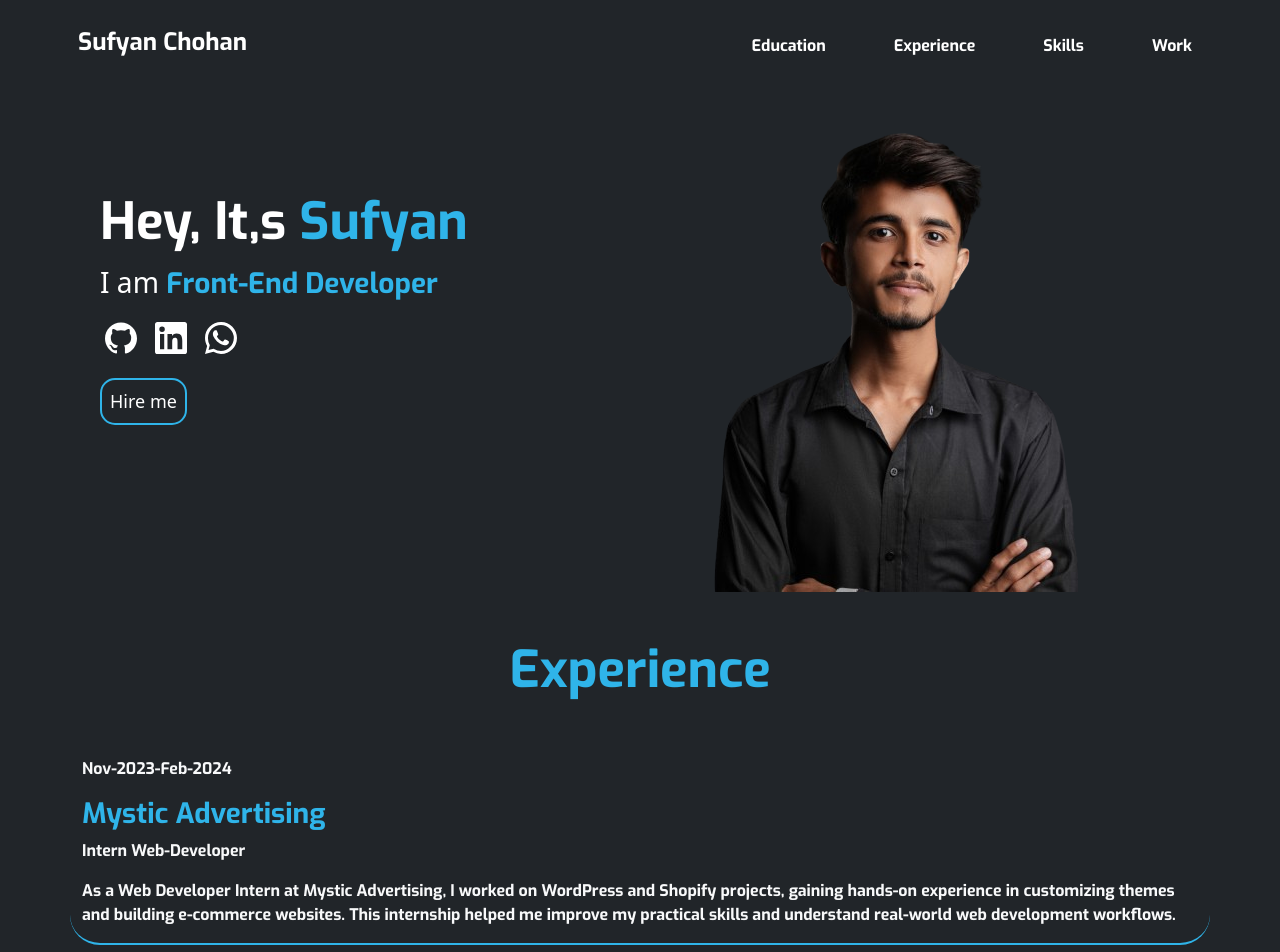
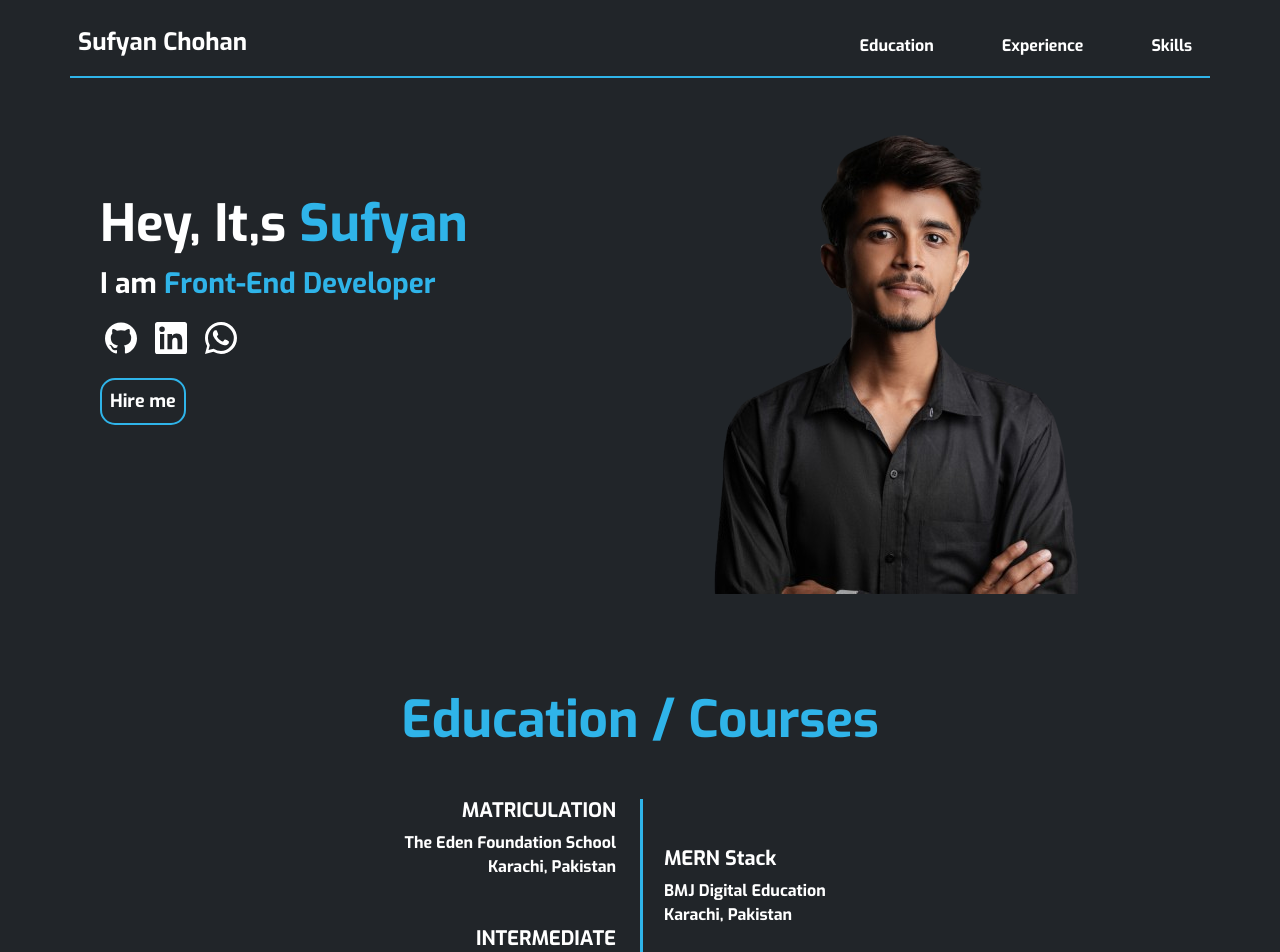
Before and after one commit to SufyanChohan/Portfolio, a React (Vite) app: page / in a window 1280 px wide. Shown: the top 952 px of the page. Built offline with nearby package versions, Linux system fonts and the light colour scheme.

Commit message:
styling done

```diff
--- a/index.html
+++ b/index.html
@@ -4,9 +4,9 @@
 <link href="https://fonts.googleapis.com/css2?family=Exo:wght@700&display=swap" rel="stylesheet">
 
     <meta charset="UTF-8" />
-    <link rel="icon" type="image/svg+xml" href="/vite.svg" />
+    <link rel="icon" type="image/svg+xml" href="./src/assets/favicon.png" />
     <meta name="viewport" content="width=device-width, initial-scale=1.0" />
-    <title>Vite + React</title>
+    <title>Portfolio Sufyan Chohan</title>
   </head>
   <body>
     <div id="root"></div>
--- a/src/Components/Animate.jsx
+++ b/src/Components/Animate.jsx
@@ -3,9 +3,9 @@ import { motion } from 'framer-motion';
 const Animate= () => {
   return (
     <motion.h2
-      initial={{ x: -100, opacity: 0 }}   // 👈 Left se start
-      whileInView={{ x: 0, opacity: 1 }}  // 👈 Scroll me dikhte hi aaja
-      exit={{ x: -100, opacity: 0 }}      // 👈 Optional: hide again
+      initial={{ y: -100, opacity: 0 }}   // 👈 Left se start
+      whileInView={{ y: 0, opacity: 1 }}  // 👈 Scroll me dikhte hi aaja
+      exit={{ y: -100, opacity: 0 }}      // 👈 Optional: hide again
       transition={{ duration: 0.6 }}
       viewport={{ once: false, amount: 0.2 }} // 👈 Kitne scroll pe trigger ho
     >
--- a/src/Components/Education.jsx
+++ b/src/Components/Education.jsx
@@ -1,44 +1,53 @@
 import React from "react";
-import "../Styles/timeline.css"; // Custom styles for the glowing effect
-import { div } from "framer-motion/client";
+import "../Styles/timeline.css";
+import { motion } from "framer-motion";
+
 const edu =[
-    {
+   {
+    title: "MATRICULATION",
+    institute: "The Eden Foundation School",
+    location: "Karachi, Pakistan",
+  },
+  {
     title: "INTERMEDIATE",
     institute: "Government Degree Boys College",
     location: "Karachi, Pakistan",
     },
+
 ]
 const education = [
 
-  {
-    title: "MATRICULATION",
-    institute: "Anjum Secondary School",
-    location: "Karachi, Pakistan",
-  },
+
   {
     title: "MERN Stack",
-    institute: "Expertizo University",
+    institute: "BMJ Digital Education",
     location: "Karachi, Pakistan",
   },
 ];
 
 export default function EducationTimeline() {
   return (
+    <div className="bg-dark">
     <div className="container py-5 bg-dark text-white">
-  <h2 className="text-center text-success fw-bold mb-5" style={{ fontSize: "2.5rem" }}>
-    Education <span className="text-white">/</span> Courses
+  <h2 className="text-center fw-bold mb-5 pt-5 heading" >
+    Education <span className="">/</span> Courses
   </h2>
 
   <div className="row position-relative timeline">
     {/* Left Side (Courses / edu) */}
     <div className="col-md-6 text-end pe-md-4">
       {edu.map((item, index) => (
-        <div key={index} className="mb-5 position-relative timeline-item-left">
+        <motion.div key={index} className="mb-5 position-relative timeline-item-left"
+        initial={{ x: -100, opacity: 0 }}
+      whileInView={{ x: 0, opacity: 1 }}
+      exit={{ x: -100, opacity: 0 }}
+      transition={{ duration: 0.9 }}
+      viewport={{ once: false, amount: 0.2 }}>
           <div className="timeline-dot bg-success shadow"></div>
           <h5 className="fw-bold">{item.title}</h5>
           <p className="mb-0">{item.institute}</p>
           <p className="mb-0">{item.location}</p>
-        </div>
+        </motion.div>
       ))}
     </div>
 
@@ -48,15 +57,21 @@ export default function EducationTimeline() {
     {/* Right Side (Education / education) */}
     <div className="col-md-6 ps-md-4">
       {education.map((item, index) => (
-        <div key={index} className="mb-5 position-relative timeline-item-right">
+        <motion.div key={index} className="mb-5 position-relative timeline-item-right mt-5"
+        initial={{ x: 100, opacity: 0 }}
+      whileInView={{ x: 0, opacity: 1 }}
+      exit={{ x: -100, opacity: 0 }}
+      transition={{ duration: 0.9 }}
+      viewport={{ once: false, amount: 0.2 }}>
           <div className="timeline-dot bg-success shadow"></div>
           <h5 className="fw-bold">{item.title}</h5>
           <p className="mb-0">{item.institute}</p>
           <p className="mb-0">{item.location}</p>
-        </div>
+        </motion.div>
       ))}
     </div>
   </div>
 </div>
+</div>
   );
 }
--- a/src/Components/Navbar.jsx
+++ b/src/Components/Navbar.jsx
@@ -8,18 +8,18 @@ export default function Navbar() {
 
     const navigate = useNavigate()
   return (
-    <nav className="navbar navbar-expand-lg navbar-dark bg-dark p-3">
-      <div className="container p-2">
+    <nav className="navbar navbar-expand-lg navbar-dark bg-dark p-3 navmain">
+      <div className="container p-2 borderb">
         <h1 onClick={()=>navigate("/")} className='myname'>Sufyan Chohan</h1>
         <button className="navbar-toggler" type="button" data-bs-toggle="collapse" data-bs-target="#navbarNav">
           <span className="navbar-toggler-icon"></span>
         </button>
         <div className="collapse navbar-collapse " id="navbarNav">
           <div className='ms-auto d-flex gap-5 navbar-nav'>
-         <div className='itemnav'>Education</div>
+          <a href="#education"><div className='itemnav'>Education</div></a>
           <a href="#expsec"><div className='itemnav'>Experience</div></a>
           <a href="#skillsec"> <div className='itemnav'>Skills</div></a>
-          <div className='itemnav'>Work</div>
+          {/* <div className='itemnav'>Work</div> */}
           </div>
         </div>
       </div>
--- a/src/Pages/Home.jsx
+++ b/src/Pages/Home.jsx
@@ -13,6 +13,9 @@ import bootlogo from '../assets/bootstrap.png'
 import wordlogo from '../assets/wordpress.png'
 import shoplogo from '../assets/shopify.png'
 
+import { motion } from 'framer-motion'
+import EducationTimeline from '../Components/Education'
+
 export default function Home() {
   return (
     <div>
@@ -20,15 +23,27 @@ export default function Home() {
         <div className='bg-dark'>
       <div className="main container ">
 
-        <div className='first col-12 col-md-6 mb-4 mb-md-0'><h1 className='firsthead'>Hey, It,s <span className="clrblue">Sufyan</span></h1>
-        <p className='firstp'>I am <span className="clrblue">Front-End Developer</span> </p>
+        <div className='first col-12 col-md-6 mb-4 mb-md-0'><motion.h1 className='firsthead'
+            initial={{ x: -100, opacity: 0 }}
+      whileInView={{ x: 0, opacity: 1 }}
+      exit={{ x: -100, opacity: 0 }}
+      transition={{ duration: 0.9 }}
+      viewport={{ once: false, amount: 0.2 }}
+        >Hey, It,s <span className="clrblue">Sufyan</span></motion.h1>
+        <motion.p className='firstp'
+        initial={{ x: -100, opacity: 0 }}
+      whileInView={{ x: 0, opacity: 1 }}
+      exit={{ x: -100, opacity: 0 }}
+      transition={{ duration: 0.9 }}
+      viewport={{ once: false, amount: 0.2 }}
+        >I am <span className="clrblue">Front-End Developer</span> </motion.p>
         <div className='d-flex'>
         <Github/>
         <Linkedinlogo/>
         <Whatsapplogo/>
         </div>
     <div className='pt-3'>
-      <a href="tel:923131071174" target='-blank'><button className='hirebtn'> Hire me</button></a>
+      <a href="https://wa.me/923131071174" target='-blank'><button className='hirebtn'> Hire me</button></a>
       </div>
         </div>
         <div className=' col-12 col-md-6 text-center'><img src={img} alt="" />
@@ -40,6 +55,11 @@ export default function Home() {
         </div>
       </div>
       {/* hero section end */}
+      {/* Education Component */}
+       <div id='education'>
+      <EducationTimeline/>
+      </div>
+      {/* education cpmponent end */}
       {/* experiences section start */}
       <div className='bg-dark text-light ' id='expsec'>
       <div className="container bd">
@@ -47,27 +67,50 @@ export default function Home() {
         <h2 className="font text-center pt-5 heading">Experience</h2>
         </div>
         <div className='d-flex '>
-          <p className='font pt-5'>Nov-2023-Feb-2024</p>
+          < motion.p className='font pt-5'
+            initial={{ y: 100, opacity: 0 }}
+      whileInView={{ y: 0, opacity: 1 }}
+      exit={{ x: -100, opacity: 0 }}
+      transition={{ duration: 0.9 }}
+      viewport={{ once: false, amount: 0.2 }}
+          >Nov-2023-Feb-2024</motion.p>
         </div>
 
-          <div>
+          <motion.div
+           initial={{ y: 100, opacity: 0 }}
+      whileInView={{ y: 0, opacity: 1 }}
+      exit={{ x: -100, opacity: 0 }}
+      transition={{ duration: 0.9 }}
+      viewport={{ once: false, amount: 0.2 }}
+          >
         <h3 className="clrblue">Mystic Advertising</h3>
         <p className='font'>Intern Web-Developer</p>
         <p className='font'>As a Web Developer Intern at Mystic Advertising, I worked on WordPress and Shopify projects, gaining hands-on experience in customizing themes and building e-commerce websites. This internship helped me improve my practical skills and understand real-world web development workflows.</p>
-      </div>
+      </motion.div>
         </div>
-        {/* first expwrience end */}
+        {/* first experience end */}
         {/* second experience start */}
     <div className="container bd">
         <div className='d-flex '>
-          <p className='font pt-5'>March-2023-Present</p>
+          <motion.p className='font pt-5'
+          initial={{ y: 100, opacity: 0 }}
+      whileInView={{ y: 0, opacity: 1 }}
+      exit={{ x: -100, opacity: 0 }}
+      transition={{ duration: 0.9 }}
+      viewport={{ once: false, amount: 0.2 }}
+      >March-2023-Present</motion.p>
         </div>
 
-          <div>
+          <motion.div
+           initial={{ y: 100, opacity: 0 }}
+      whileInView={{ y: 0, opacity: 1 }}
+      exit={{ x: -100, opacity: 0 }}
+      transition={{ duration: 0.9 }}
+      viewport={{ once: false, amount: 0.2 }}>
         <h3 className="clrblue">Mystic Advertising</h3>
         <p className='font'>Junior Web-Developer</p>
         <p className='font'>As a Junior Web Developer at Mystic Advertising, I contributed to WordPress and Shopify projects, working on theme customization and e-commerce site development. This role further strengthened my practical skills and deepened my understanding of real-world web development.</p>
-      </div>
+      </motion.div>
         </div>
         </div>
         {/* second experience end */}
@@ -75,6 +118,7 @@ export default function Home() {
       {/* skills section Start */}
       <div className='bg-dark text-light pt-5' id='skillsec' >
         <div className='container text-center'>
+
           <h2 className='heading'>Skills</h2>
         <div className=''>
           <div className='d-flex justify-content-center'>
@@ -94,7 +138,6 @@ export default function Home() {
       </div>
       {/* Skills section end? */}
 
-
   </div>
  )
 }
--- a/src/Styles/Home.css
+++ b/src/Styles/Home.css
@@ -1,3 +1,7 @@
+body,h1,h2,h3,h4,p{
+        font-family:  Exo , sans-serif;
+}
+
 
 .main{
     background-color: rgb(33, 37, 41);
@@ -8,9 +12,9 @@
      padding-right: 30px;
 }
 .firsthead{
-     font-family: Exo , sans-serif;
      font-size: 4vw;
      margin-top: 100px;
+
 }
 .firstp{
     font-size: 2.2vw;
@@ -32,7 +36,7 @@
 
 .clrblue{
     color: rgb(47, 180, 233);
-     font-family: Exo , sans-serif;
+
 
 }
 .svg{
@@ -57,15 +61,8 @@
    transition: 0.5s;
    transform: scale(1.1);
 }
-.font{
-    font-family: Exo , sans-serif;
-}
+
 .bd{
     border-bottom:2px solid rgb(47, 180, 233);
     border-radius: 30px;
 }
-.myslogo{
-    /* background-color: white;
-    border-radius: 60px; */
-    width: 100px;
-}
--- a/src/Styles/Navbar.css
+++ b/src/Styles/Navbar.css
@@ -1,3 +1,8 @@
+.navmain{
+    position: sticky;
+    top: 0;
+    z-index: 1000;
+}
 .myname{
     font-family: Exo , sans-serif;
     font-size: 1.5em;
@@ -19,3 +24,7 @@ padding: 10px;
     text-decoration: underline;
     text-decoration-color:rgb(47, 180, 233) ;
 }
+.borderb{
+    border-bottom:2px solid rgb(47, 180, 233);
+
+}
--- a/src/Styles/timeline.css
+++ b/src/Styles/timeline.css
@@ -7,7 +7,8 @@
   position: absolute;
   top: 0;
   bottom: 0;
-  left: 0;
+  left: 50%;
   width: 3px;
-  background-color: #28a745;
+   background-color: rgb(47, 180, 233);
+
 }
```
Also changed, not shown: src/assets/bootstrap.png, src/assets/favicon.png (added).
